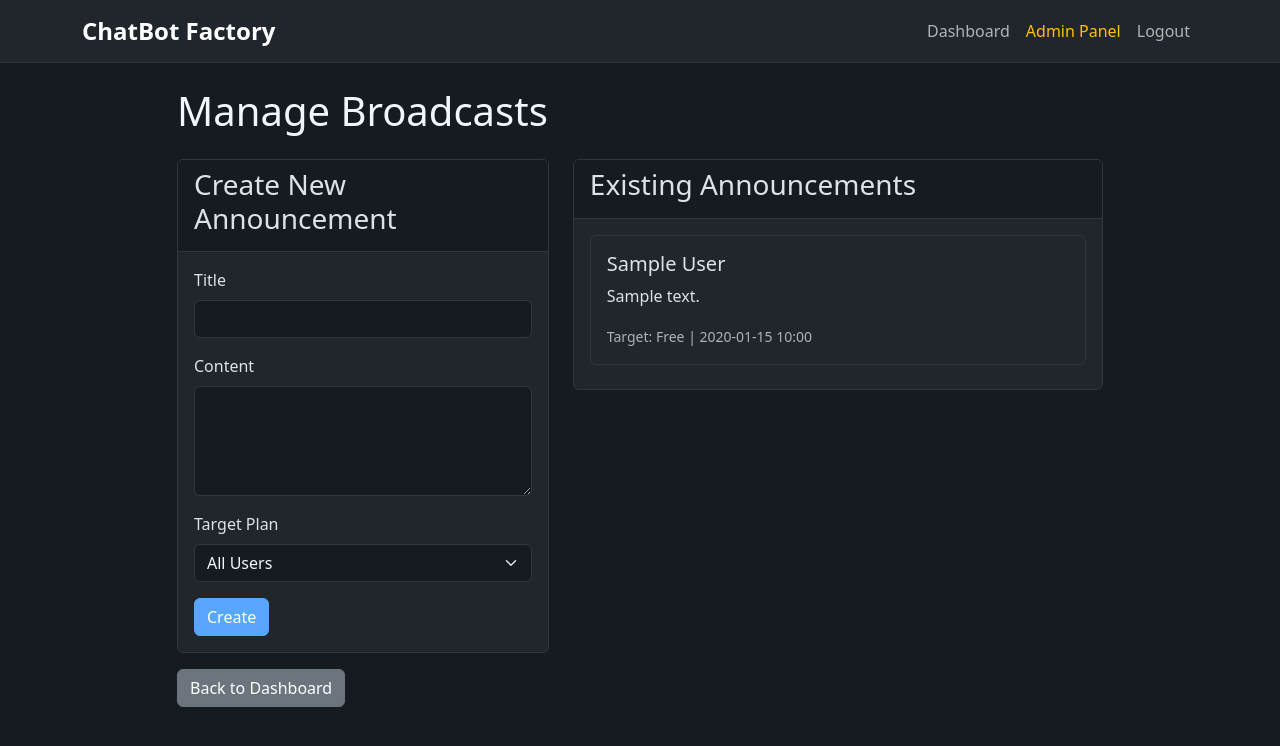
After one commit to paketshopuz-pixel/ChatbotFactory, a Flask app: page /admin/broadcasts in a window 1280 px wide. The commit adds this page. Shown: the top 746 px of the page. Run offline with Flask 3, Linux system fonts and the light colour scheme; a user stored in the database is signed in; tables that the repository leaves empty hold one stand-in row (values such as "Sample post").

Commit message:
Add an administrative panel and announcement system for managing users and broadcasts
Introduces a new admin panel with features for managing users and sending broadcasts. This includes creating an `admin_required` decorator, registering an `admin_bp` blueprint, adding `is_admin` functionality to the `User` model, and implementing a broadcast system with targeting capabilities. The UI is updated to display admin links and announcements on the dashboard.

Replit-Commit-Author: Agent
Replit-Commit-Session-Id: 5607f63b-b2b6-4813-bb1c-c976c3de3bc2
Replit-Commit-Checkpoint-Type: full_checkpoint
Replit-Commit-Screenshot-Url: https://storage.googleapis.com/screenshot-production-us-central1/e8d333b0-5a32-41e3-a539-7be283421188/5607f63b-b2b6-4813-bb1c-c976c3de3bc2/xzzst7g

```diff
--- a/chatbot_factory/__init__.py
+++ b/chatbot_factory/__init__.py
@@ -1,9 +1,9 @@
 # chatbot_factory/__init__.py
 import os
 import logging
-from flask import Flask
+from flask import Flask, g
 from flask_sqlalchemy import SQLAlchemy
-from flask_login import LoginManager
+from flask_login import LoginManager, current_user
 from flask_babel import Babel
 
 # Configure logging for better debugging
@@ -58,11 +58,24 @@ def create_app():
     from .routes.bots_routes import bots_bp
     from .routes.telegram_routes import telegram_bp
     from .routes.knowledge_routes import knowledge_bp
+    from .routes.admin_routes import admin_bp
     app.register_blueprint(main_bp)
     app.register_blueprint(auth_bp)
     app.register_blueprint(bots_bp)
     app.register_blueprint(telegram_bp)
     app.register_blueprint(knowledge_bp)
+    app.register_blueprint(admin_bp)
+
+    # E'lonlarni yuklovchi funksiya
+    @app.before_request
+    def load_announcements():
+        from .models import AdminBroadcast, SubscriptionType
+        g.announcements = []
+        if current_user.is_authenticated and not getattr(current_user, 'is_admin', False):
+            g.announcements = AdminBroadcast.query.filter(
+                (AdminBroadcast.target_plan == None) |
+                (AdminBroadcast.target_plan == current_user.subscription.subscription_type)
+            ).order_by(AdminBroadcast.created_at.desc()).limit(3).all()
 
     # Create database tables
     with app.app_context():
--- a/chatbot_factory/models.py
+++ b/chatbot_factory/models.py
@@ -27,6 +27,7 @@ class User(UserMixin, db.Model):
     first_name = db.Column(db.String(100))
     last_name = db.Column(db.String(100))
     active = db.Column(db.Boolean, default=True, nullable=False)
+    is_admin = db.Column(db.Boolean, default=False, nullable=False)
     created_at = db.Column(db.DateTime, default=datetime.utcnow)
     updated_at = db.Column(db.DateTime, default=datetime.utcnow, onupdate=datetime.utcnow)
 
@@ -98,3 +99,5 @@ class AdminBroadcast(db.Model):
     id = db.Column(db.Integer, primary_key=True)
     title = db.Column(db.String(200), nullable=False)
     content = db.Column(db.Text, nullable=False)
+    target_plan = db.Column(db.Enum(SubscriptionType), nullable=True)
+    created_at = db.Column(db.DateTime, default=datetime.utcnow)
--- /dev/null
+++ b/chatbot_factory/routes/admin_routes.py
@@ -0,0 +1,53 @@
+# chatbot_factory/routes/admin_routes.py
+from flask import render_template, url_for, flash, redirect, request, Blueprint
+from flask_login import login_required
+from flask_babel import gettext as _
+from .. import db
+from ..models import User, Bot, AdminBroadcast, SubscriptionType
+from ..utils.decorators import admin_required
+
+admin_bp = Blueprint('admin', __name__, url_prefix='/admin')
+
+@admin_bp.route('/dashboard')
+@login_required
+@admin_required
+def dashboard():
+    user_count = User.query.count()
+    bot_count = Bot.query.count()
+    broadcasts_count = AdminBroadcast.query.count()
+    return render_template('admin/dashboard.html', title=_('Admin Dashboard'),
+                         user_count=user_count, bot_count=bot_count, broadcasts_count=broadcasts_count)
+
+@admin_bp.route('/users')
+@login_required
+@admin_required
+def users():
+    all_users = User.query.order_by(User.created_at.desc()).all()
+    return render_template('admin/users.html', title=_('Manage Users'), users=all_users)
+
+@admin_bp.route('/broadcasts', methods=['GET', 'POST'])
+@login_required
+@admin_required
+def broadcasts():
+    if request.method == 'POST':
+        title = request.form.get('title')
+        content = request.form.get('content')
+        target_plan = request.form.get('target_plan')
+
+        if title and content:
+            broadcast = AdminBroadcast(
+                title=title,
+                content=content,
+                target_plan=SubscriptionType(target_plan) if target_plan and target_plan != 'all' else None
+            )
+            db.session.add(broadcast)
+            db.session.commit()
+            flash(_('New broadcast has been created.'), 'success')
+        else:
+            flash(_('Please fill in all required fields.'), 'error')
+
+        return redirect(url_for('admin.broadcasts'))
+
+    all_broadcasts = AdminBroadcast.query.order_by(AdminBroadcast.created_at.desc()).all()
+    return render_template('admin/broadcasts.html', title=_('Broadcasts'),
+                         broadcasts=all_broadcasts, plans=SubscriptionType)
--- /dev/null
+++ b/chatbot_factory/templates/admin/broadcasts.html
@@ -0,0 +1,64 @@
+{% extends "base.html" %}
+{% block content %}
+    <h1 class="mb-4">{{ _('Manage Broadcasts') }}</h1>
+    <div class="row">
+        <div class="col-md-5">
+            <div class="card">
+                <div class="card-header">
+                    <h3>{{ _('Create New Announcement') }}</h3>
+                </div>
+                <div class="card-body">
+                    <form method="POST">
+                        <div class="mb-3">
+                            <label for="title" class="form-label">{{ _('Title') }}</label>
+                            <input type="text" class="form-control" name="title" required>
+                        </div>
+                        <div class="mb-3">
+                            <label for="content" class="form-label">{{ _('Content') }}</label>
+                            <textarea class="form-control" name="content" rows="4" required></textarea>
+                        </div>
+                        <div class="mb-3">
+                            <label for="target_plan" class="form-label">{{ _('Target Plan') }}</label>
+                            <select class="form-select" name="target_plan">
+                                <option value="all">{{ _('All Users') }}</option>
+                                {% for plan in plans %}
+                                    <option value="{{ plan.value }}">{{ plan.value.title() }}</option>
+                                {% endfor %}
+                            </select>
+                        </div>
+                        <button type="submit" class="btn btn-primary">{{ _('Create') }}</button>
+                    </form>
+                </div>
+            </div>
+        </div>
+        <div class="col-md-7">
+            <div class="card">
+                <div class="card-header">
+                    <h3>{{ _('Existing Announcements') }}</h3>
+                </div>
+                <div class="card-body">
+                    {% for broadcast in broadcasts %}
+                        <div class="card mb-2">
+                            <div class="card-body">
+                                <h5 class="card-title">{{ broadcast.title }}</h5>
+                                <p class="card-text">{{ broadcast.content }}</p>
+                                <small class="text-muted">
+                                    {{ _('Target:') }}
+                                    {% if broadcast.target_plan %}
+                                        {{ broadcast.target_plan.value.title() }}
+                                    {% else %}
+                                        {{ _('All Users') }}
+                                    {% endif %}
+                                    | {{ broadcast.created_at.strftime('%Y-%m-%d %H:%M') }}
+                                </small>
+                            </div>
+                        </div>
+                    {% else %}
+                        <p>{{ _('No announcements yet.') }}</p>
+                    {% endfor %}
+                </div>
+            </div>
+        </div>
+    </div>
+    <a href="{{ url_for('admin.dashboard') }}" class="btn btn-secondary mt-3">{{ _('Back to Dashboard') }}</a>
+{% endblock %}
--- a/chatbot_factory/templates/base.html
+++ b/chatbot_factory/templates/base.html
@@ -14,6 +14,9 @@
             <div class="navbar-nav ms-auto">
                 {% if current_user.is_authenticated %}
                     <a class="nav-item nav-link" href="{{ url_for('auth.dashboard') }}">{{ _('Dashboard') }}</a>
+                    {% if current_user.is_admin %}
+                        <a class="nav-item nav-link text-warning" href="{{ url_for('admin.dashboard') }}">{{ _('Admin Panel') }}</a>
+                    {% endif %}
                     <a class="nav-item nav-link" href="{{ url_for('auth.logout') }}">{{ _('Logout') }}</a>
                 {% else %}
                     <a class="nav-item nav-link" href="{{ url_for('auth.login') }}">{{ _('Login') }}</a>
--- a/chatbot_factory/utils/decorators.py
+++ b/chatbot_factory/utils/decorators.py
@@ -1,25 +1,13 @@
 # chatbot_factory/utils/decorators.py
-"""
-Utility decorators for the application
-"""
 from functools import wraps
-from flask import abort, flash, redirect, url_for, request
+from flask import abort
 from flask_login import current_user
 
 def admin_required(f):
-    """
-    Decorator that requires user to be an admin
-    Note: Admin functionality is not implemented yet, this is a placeholder
-    """
     @wraps(f)
     def decorated_function(*args, **kwargs):
-        if not current_user.is_authenticated:
-            flash('Please log in to access this page.', 'warning')
-            return redirect(url_for('auth.login'))
-
-        # TODO: Add admin check when user roles are implemented
-        # For now, all authenticated users have access
-
+        if not current_user.is_authenticated or not current_user.is_admin:
+            abort(403)  # Forbidden
         return f(*args, **kwargs)
     return decorated_function
 
```
Also changed, not shown: attached_assets/Pasted-Salom-Biz-ChatBot-Factory-loyihasining-6-bosqichini-boshlaymiz-Admin-Paneli-va-E-lonlar-Tizimi--1757081218689_1757081218690.txt (added, +181 -0 lines), chatbot_factory/templates/admin/dashboard.html (added, +26 -0 lines), chatbot_factory/templates/admin/users.html (added, +41 -0 lines), chatbot_factory/templates/dashboard.html (+10 -0 lines).
